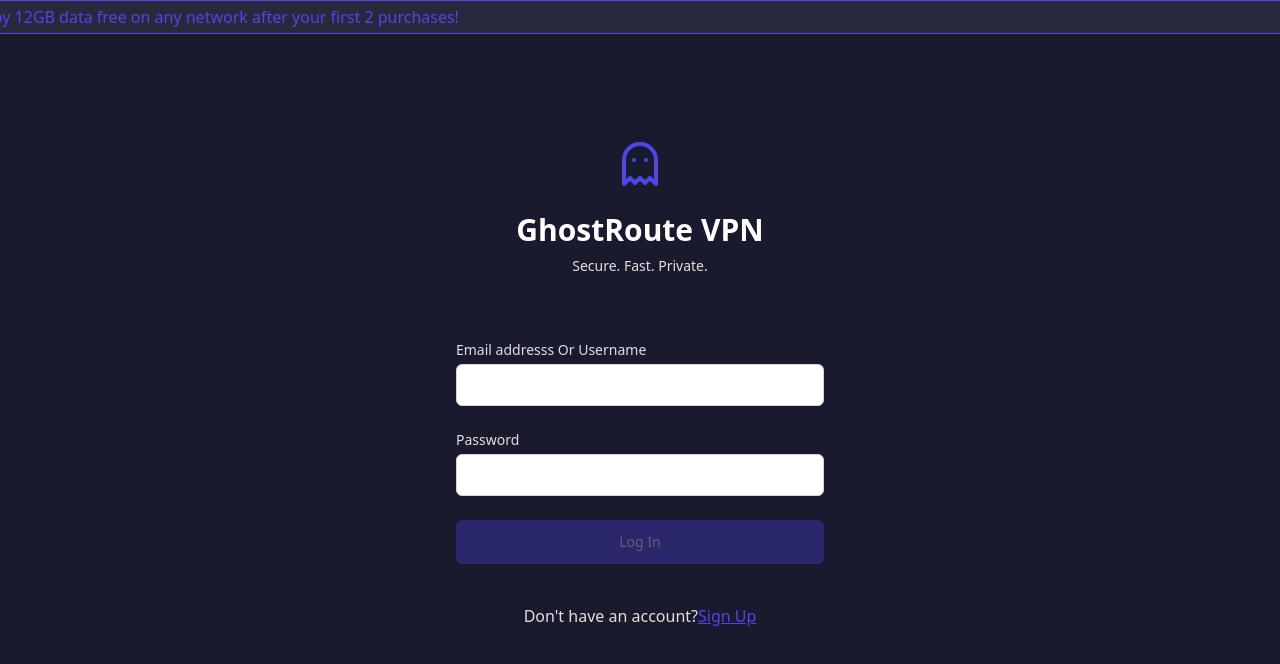
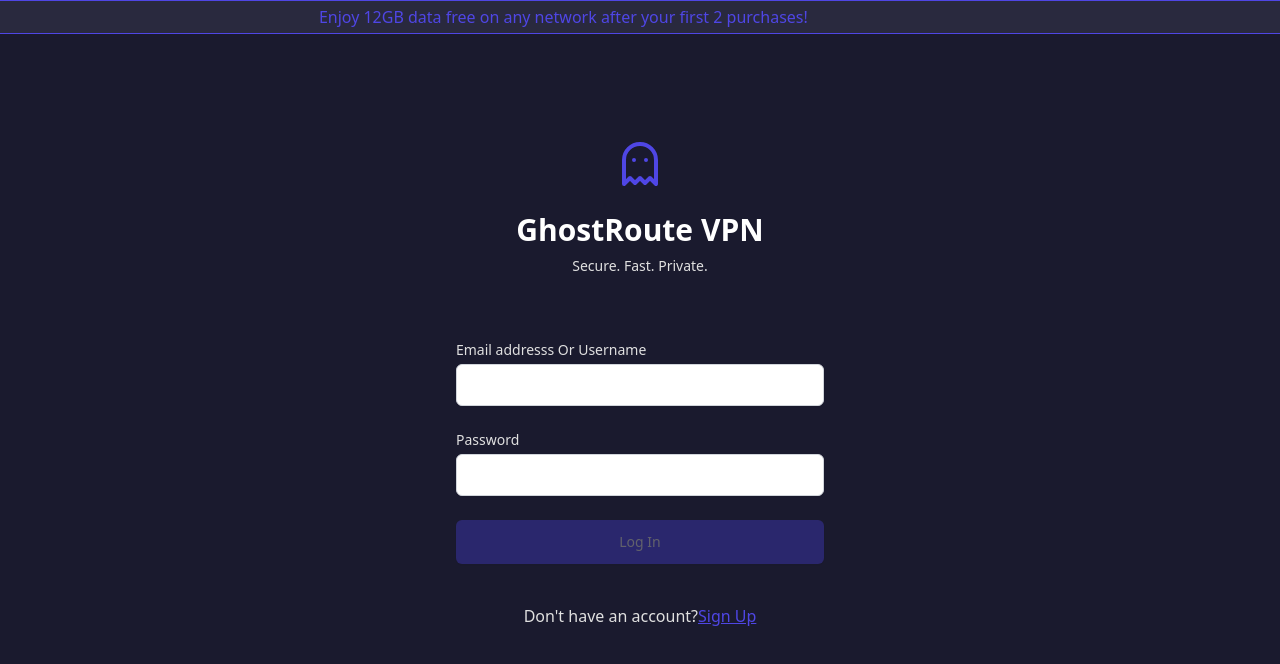
Before and after one commit to Toby16/quiet_vpn_frontend, a React (Vite) app: page /login in a window 1280 px wide. Shown: the top 664 px of the page. Built offline with nearby package versions, Linux system fonts and the light colour scheme.

Commit message:
minor update

```diff
--- a/package.json
+++ b/package.json
@@ -7,7 +7,8 @@
     "dev": "vite",
     "build": "vite build",
     "lint": "eslint .",
-    "preview": "vite preview"
+    "preview": "vite preview",
+    "start": "vite preview --port 8080"
   },
   "dependencies": {
     "axios": "^1.7.7",
--- a/src/components/Navbar.jsx
+++ b/src/components/Navbar.jsx
@@ -106,7 +106,7 @@ const Navbar = ({ currentPage }) => {
         </div>
 
       </div>
-        <ScrollingText text={"Enjoy 12GB data free on any network after your first 2 purchases!"} />
+      <ScrollingText text={"Enjoy 12GB data free on any network after your first 2 purchases!"} />
     </nav>
   )
 }
--- a/src/pages/HomePage.jsx
+++ b/src/pages/HomePage.jsx
@@ -1,6 +1,6 @@
 import { useNavigate } from "react-router-dom";
 import Navbar from "../components/Navbar";
-import { ChevronDown, Clock, Shield, Zap } from "lucide-react";
+import { ChevronDown, Clock, Link, Shield, Zap } from "lucide-react";
 import { useEffect, useState } from "react";
 import Footer from "../components/Footer";
 import { useAuth } from "../components/AuthProvider";
@@ -73,12 +73,13 @@ const HomePage = () => {
           </div>
 
           {/* Features */}
-          <section className="grid grid-cols-1 md:grid-cols-3 flex-center gap-2">
+          <section className="grid grid-cols-1 md:grid-cols-2 flex-center gap-2">
             {
               [
                 { icon: <Clock className="size-full" />, title: "Flexible Duration", info: "Pick a plan for as many days as you need, 1 day or more!" },
                 { icon: <Zap className="size-full" />, title: "Fast and Secure", info: "Protect your data and enjoy high speed browsing" },
-                { icon: <Shield className="size-full" />, title: "Private, Quiet", info: "No logs, no tracking" }
+                { icon: <Shield className="size-full" />, title: "Private, Quiet", info: "No logs, no tracking" },
+                { icon: <Link className="size-full" />, title: "Use on any device", info: "One config will work across all your devices" }
               ].map((item, index) => (
                 <div className="size-full rounded-xl shadow border border-violet-600/30 flex text-center flex-center gap-1 flex-col text-violet-600 py-10 px-6" key={index}>
                   <span className="size-10 mb-3">
--- a/tailwind.config.js
+++ b/tailwind.config.js
@@ -11,7 +11,7 @@ export default {
       },
       keyframes: {
         "scroll": {
-          "0%": { transform: "translateX(100%)" },
+          "0%": { transform: "translateX(101vw)" },
           "100%": { transform: "translateX(-100%)" },
         },
       },
```
